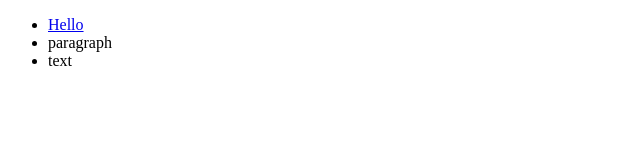
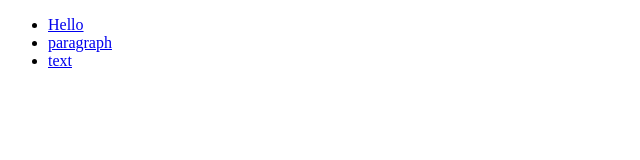
Before and after one commit to Bubblybubbles/Bubblybubbles.github.io, a plain HTML site: page test.html in a window 1280 px wide. Shown: the full height of the page, 0-640 px from the left. Drawn offline with Linux system fonts and the light colour scheme.

Commit message:
link 2&3 test.html

```diff
--- a/test.html
+++ b/test.html
@@ -6,8 +6,8 @@
   <body>
         <ul>
           <li><a href="#">Hello</a></li>
-            <li>paragraph</li>
-            <li>text</li>
+          <li><a href="#">paragraph</a></li>
+          <li><a href="#">text</a></li>
         </ul>
   </body>
   </html>
```
